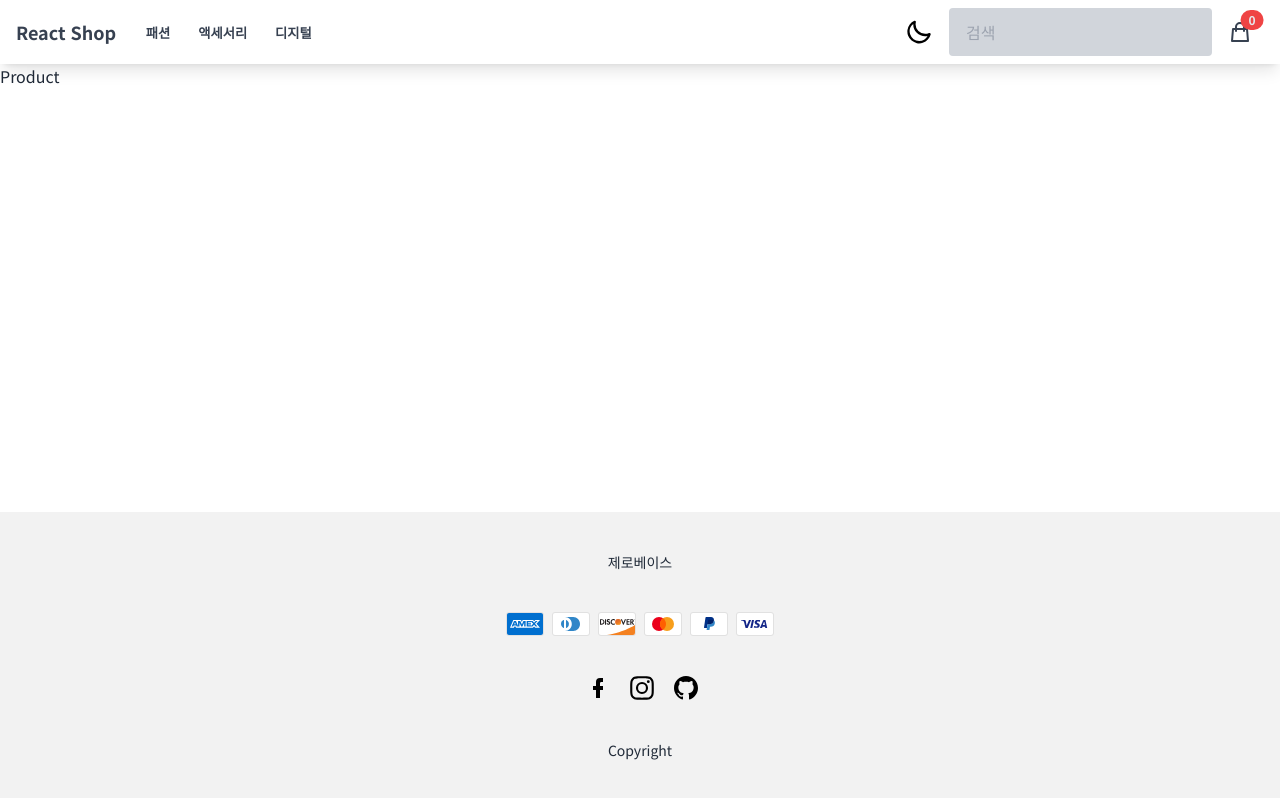
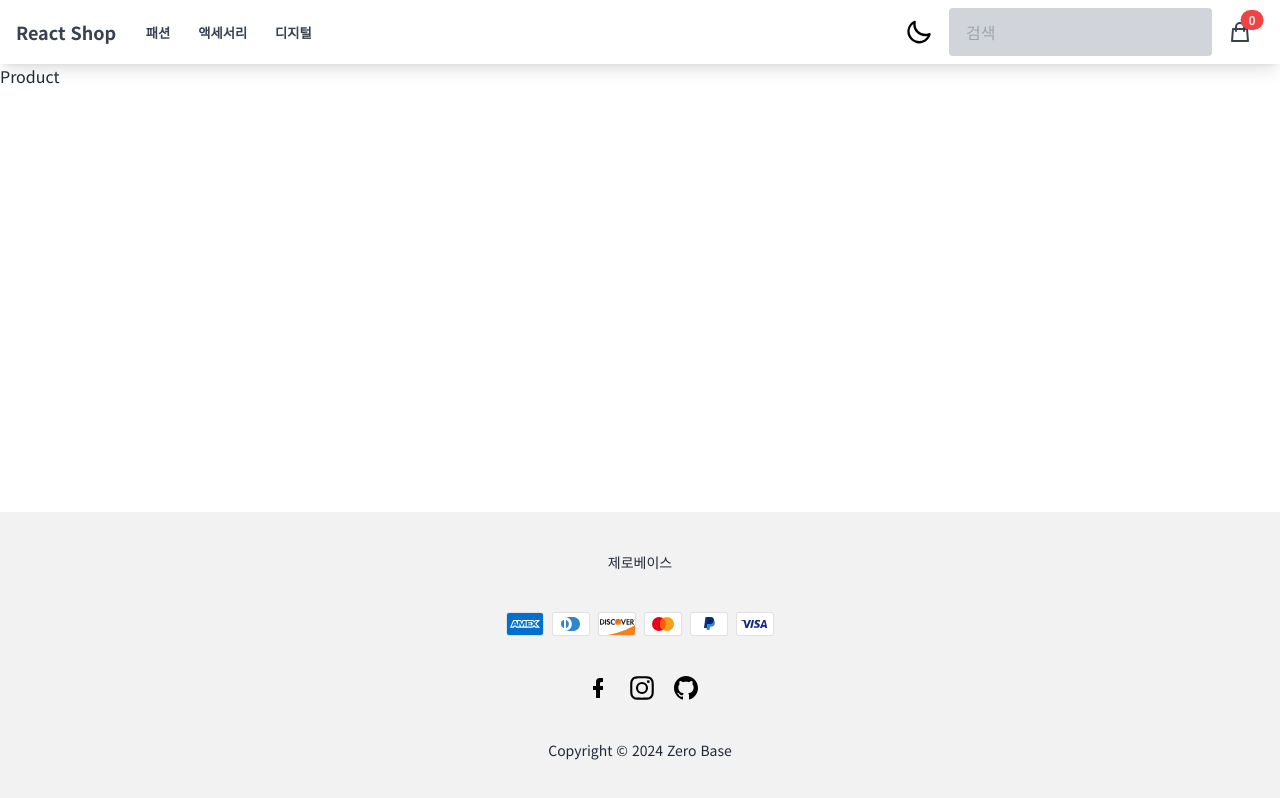
Before and after one commit to jihun-web-study/Zerobase-Mission3-React, a React (Vite) app: page /product/1 in a window 1280 px wide. Built offline with nearby package versions, Linux system fonts and the light colour scheme.

Commit message:
feat: Copyright 컴포넌트 간단 수정

```diff
--- a/src/components/layout/footer/components/Copyright.tsx
+++ b/src/components/layout/footer/components/Copyright.tsx
@@ -1,7 +1,11 @@
 import React from "react";
 
 const Copyright = () => {
-  return <div>Copyright</div>;
+  return (
+    <div>
+      <p>Copyright © 2024 Zero Base</p>
+    </div>
+  );
 };
 
 export default Copyright;
```
